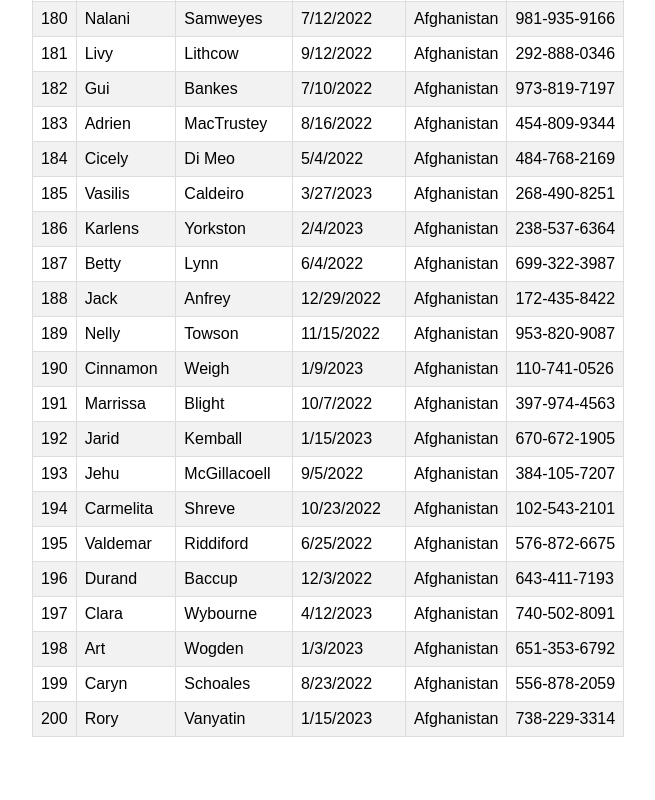
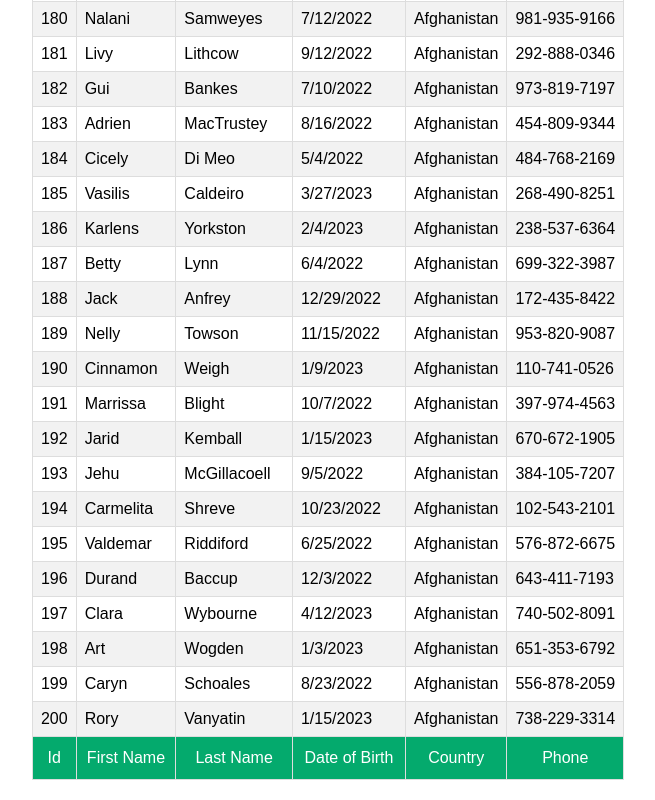
Before and after one commit to Haybuka/React-combo, a React (Create React App) app: page / in a window 1280 px wide. Shown: the part 6327-7127 px from the top of the page, without its empty margins (312-967 px from the left). Before the commit the page ends 7084 px from the top, so only its background shows below. Built offline with nearby package versions, Linux system fonts and the light colour scheme.

Commit message:
Added footer, same format as header

```diff
--- a/src/components/ReactTable/BasicTable.js
+++ b/src/components/ReactTable/BasicTable.js
@@ -6,7 +6,7 @@ import "./table.css";
 const BasicTable = () => {
   const columns = useMemo(() => COLUMNS, []);
   const data = useMemo(() => MOCK_DATA, []);
-  const { getTableProps, getTableBodyProps, headerGroups, rows, prepareRow }  = useTable({
+  const { getTableProps, getTableBodyProps, headerGroups, rows, prepareRow,footerGroups }  = useTable({
     columns,
     data,
   });
@@ -45,6 +45,16 @@ const BasicTable = () => {
             );
           })}
         </tbody>
+        <tfoot>
+        {footerGroups.map((footerGroup) => (
+            <tr {...footerGroup.getFooterGroupProps()}>
+              {footerGroup.headers.map((column) => (
+                //Header property coming from Header column in imported.
+                <td {...column.getFooterProps()}> {column.render("Footer")}</td>
+              ))}
+            </tr>
+          ))}
+        </tfoot>
       </table>
     </div>
   );
--- a/src/components/ReactTable/columns.js
+++ b/src/components/ReactTable/columns.js
@@ -1,26 +1,32 @@
 export const COLUMNS = [
   {
     Header: "Id",
+    Footer : "Id",
     accessor : 'id'
   },
   {
     Header: "First Name",
+    Footer: "First Name",
     accessor : "first_name"
   },
   {
     Header: "Last Name",
+    Footer: "Last Name",
     accessor : "last_name"
   },
   {
     Header: "Date of Birth",
+    Footer: "Date of Birth",
     accessor : "date_of_birth"
   },
   {
     Header: "Country",
+    Footer: "Country",
     accessor : "country"
   },
   {
     Header: "Phone",
+    Footer: "Phone",
     accessor : "phone"
   },
 ];
--- a/src/components/ReactTable/table.css
+++ b/src/components/ReactTable/table.css
@@ -13,7 +13,7 @@ table {
 
   table tr:hover {background-color: #ddd;}
 
-  table th {
+  table th , tfoot td{
     padding-top: 12px;
     padding-bottom: 12px;
     text-align: center;
```
